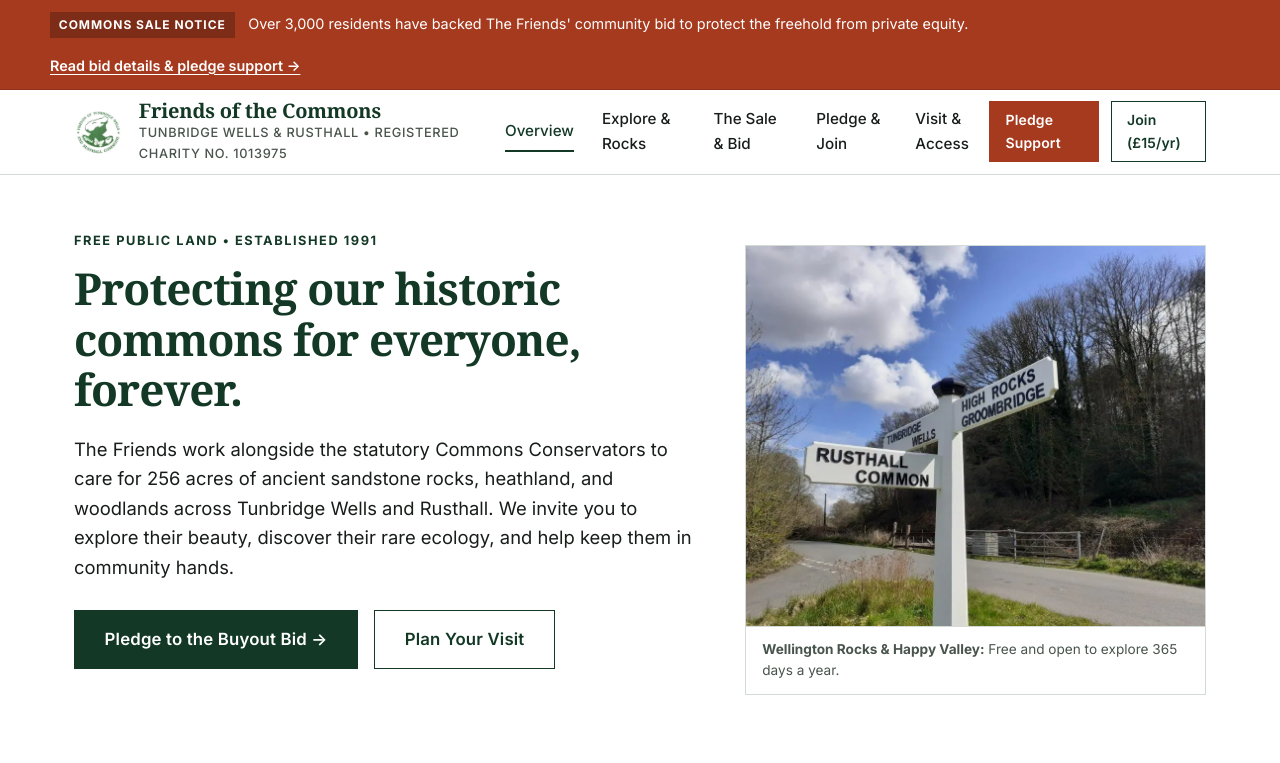
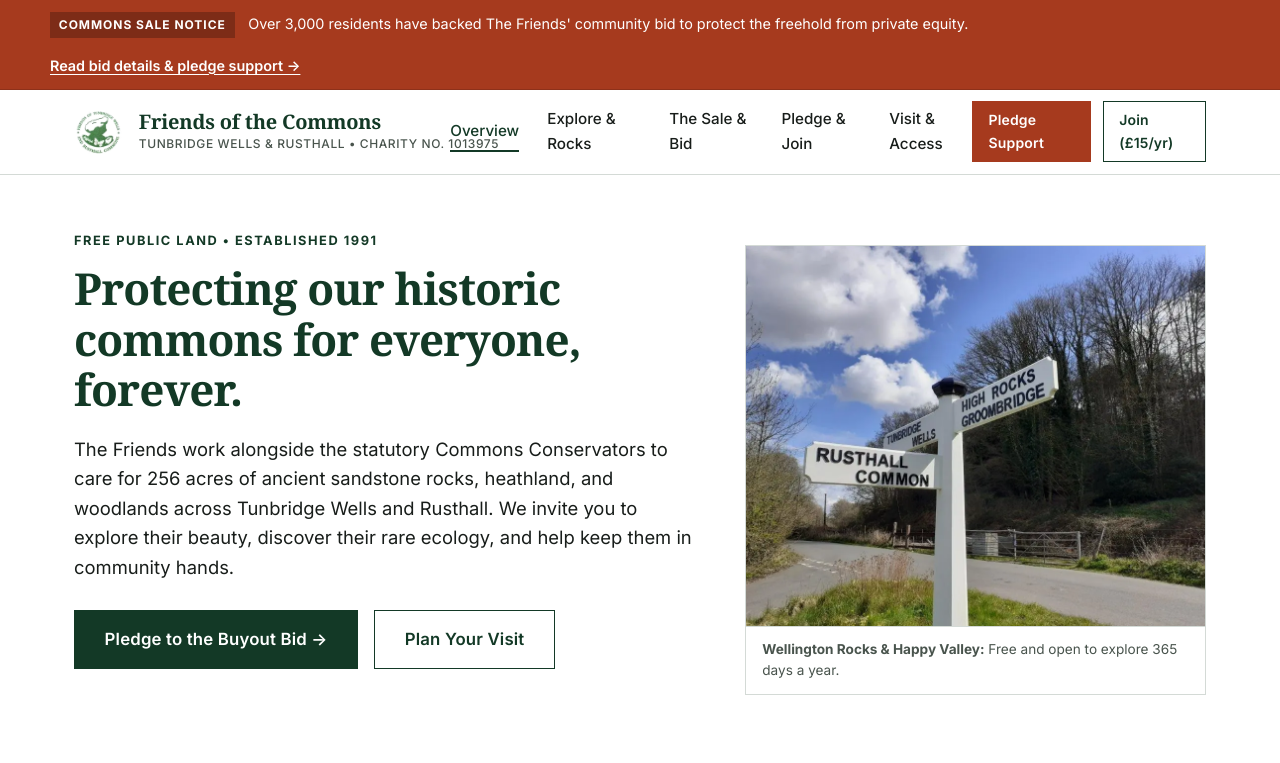
Before and after one commit to fotcadmin/FriendsOfTheCommon, a plain HTML site: page index.html in a window 1280 px wide. Shown: the top 763 px of the page. Drawn offline with Linux system fonts and the light colour scheme; a web font is replaced by a local one.

Commit message:
Refine header brand title: drop 'Registered' and ensure Charity No. 1013975 remains on one line

```diff
--- a/assets/css/nt-style.css
+++ b/assets/css/nt-style.css
@@ -169,11 +169,16 @@
 }
 
 .brand-sub {
-  font-size: 0.8rem;
+  font-size: 0.75rem;
   color: var(--nt-muted);
   text-transform: uppercase;
   letter-spacing: 0.05em;
   font-weight: 500;
+  white-space: nowrap;
+}
+
+.brand-charity-no {
+  white-space: nowrap;
 }
 
 .nav-desktop {
--- a/index.html
+++ b/index.html
@@ -49,7 +49,7 @@
         <img src="assets/images/logo-transparent.webp" alt="Friends of Tunbridge Wells and Rusthall Commons Logo" class="brand-logo" width="48" height="52">
         <div class="brand-title-wrap">
           <span class="brand-title">Friends of the Commons</span>
-          <span class="brand-sub">Tunbridge Wells &amp; Rusthall &bull; Registered Charity No. 1013975</span>
+          <span class="brand-sub">Tunbridge Wells &amp; Rusthall &bull; <span class="brand-charity-no">Charity No. 1013975</span></span>
         </div>
       </a>
 
```
Also changed, not shown: about.html (+1 -1 lines), campaign.html (+1 -1 lines), explore.html (+1 -1 lines), get-involved.html (+1 -1 lines), news-events.html (+1 -1 lines).
